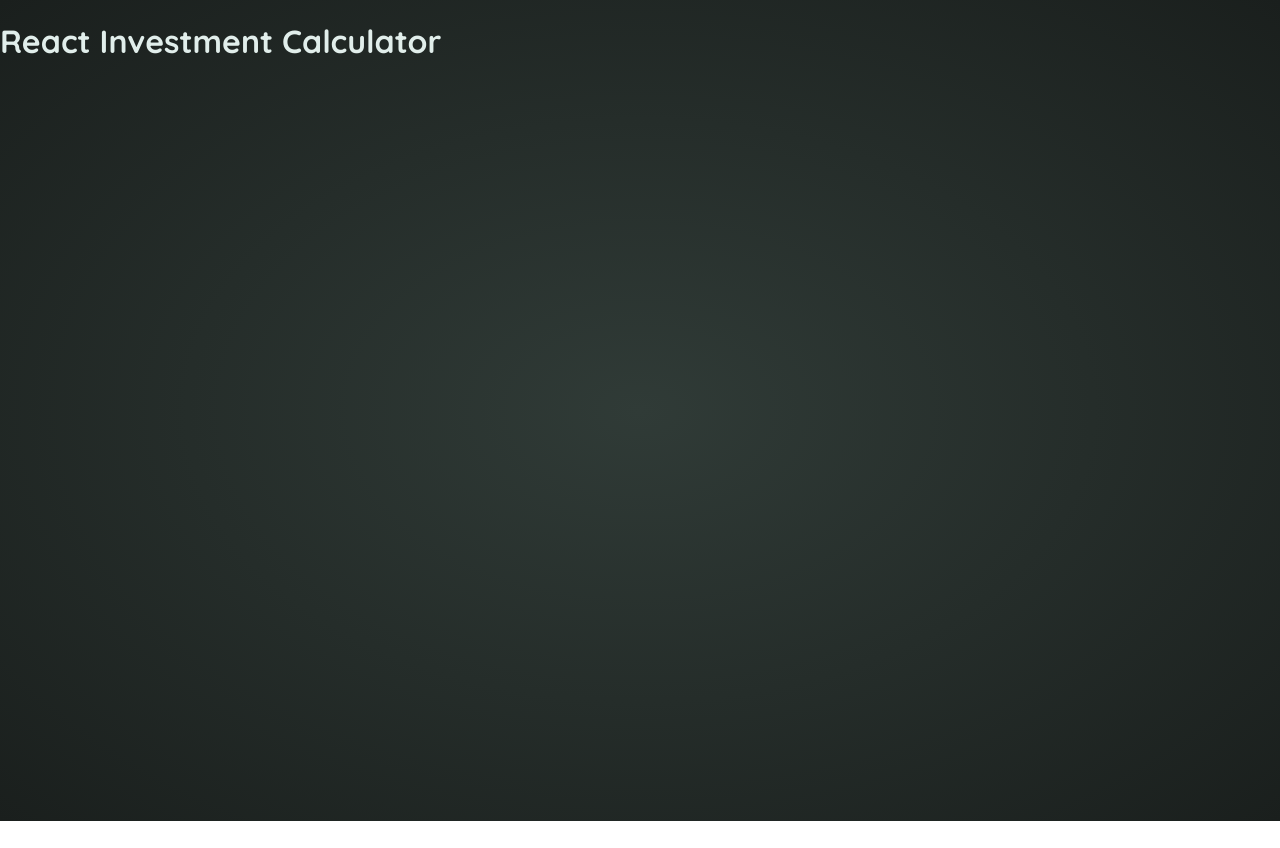
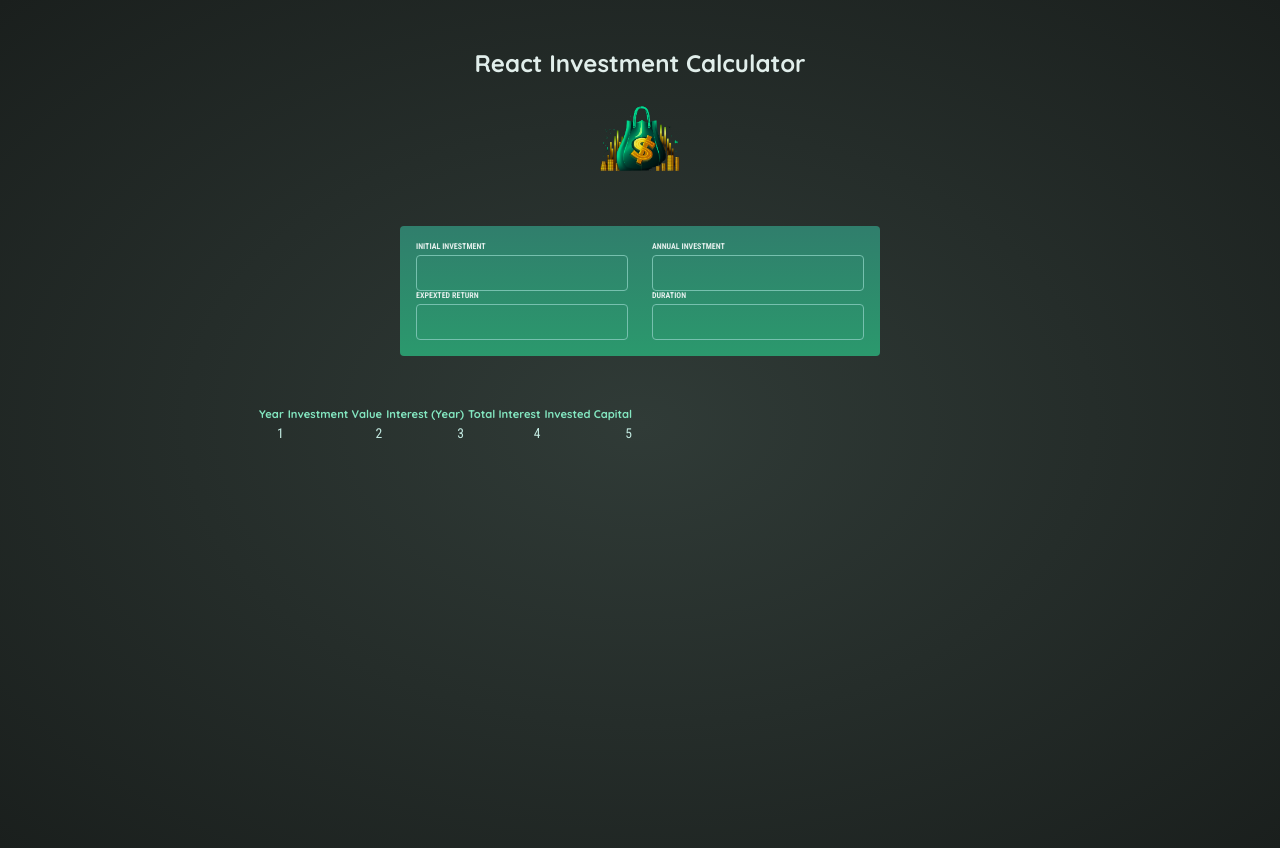
Before and after one commit to kyddaniel/investment-calculator, a React (Vite) app: page / in a window 1280 px wide. Before the commit the page ends 821 px from the top, so only its background shows below. Built offline with nearby package versions, Linux system fonts and the light colour scheme.

Commit message:
Added the components

```diff
--- a/src/App.jsx
+++ b/src/App.jsx
@@ -1,6 +1,20 @@
+import Header from "./components/Header";
+import Parameters from "./components/Parameters";
+import Calculation from "./components/Calculation";
+
 function App() {
   return (
-    <h1>React Investment Calculator</h1>
+    <main>
+      <div id="header">
+        <Header/>
+      </div>
+      <div id="user-input">
+        <Parameters />
+      </div>
+      <div id="result">
+        <Calculation />
+      </div>
+    </main>
   )
 }
 
--- /dev/null
+++ b/src/components/Calculation.jsx
@@ -0,0 +1,24 @@
+export default function Calculation() {
+    return (
+        <table>
+            <thead>
+                <tr>
+                    <th>Year</th>
+                    <th>Investment Value</th>
+                    <th>Interest (Year)</th>
+                    <th>Total Interest</th>
+                    <th>Invested Capital</th>
+                </tr>
+            </thead>
+            <tbody>
+                <tr>
+                    <td>1</td>
+                    <td>2</td>
+                    <td>3</td>
+                    <td>4</td>
+                    <td>5</td>
+                </tr>
+            </tbody>
+        </table>
+    );
+}
--- /dev/null
+++ b/src/components/Header.jsx
@@ -0,0 +1,8 @@
+export default function Header() {
+    return (
+        <>
+         <h1>React Investment Calculator</h1>
+         <img src="src/assets/investment-calculator-logo.png" />
+        </>
+    );
+}
--- /dev/null
+++ b/src/components/Parameter.jsx
@@ -0,0 +1,8 @@
+export default function Parameter({ labelName, value }) {
+    return (
+        <div>
+            <label for="parameter">{ labelName }</label>
+            <input name="parameter" />
+        </div>
+    );
+}
--- /dev/null
+++ b/src/components/Parameters.jsx
@@ -0,0 +1,16 @@
+import Parameter from "./Parameter";
+
+export default function Parameters() {
+    return (
+        <>
+            <div className="input-group">
+                <Parameter labelName="INITIAL INVESTMENT" />
+                <Parameter labelName="ANNUAL INVESTMENT" />
+            </div>
+            <div className="input-group">
+                <Parameter labelName="EXPEXTED RETURN" />
+                <Parameter labelName="DURATION" />
+            </div>
+        </>
+    );
+}
```
